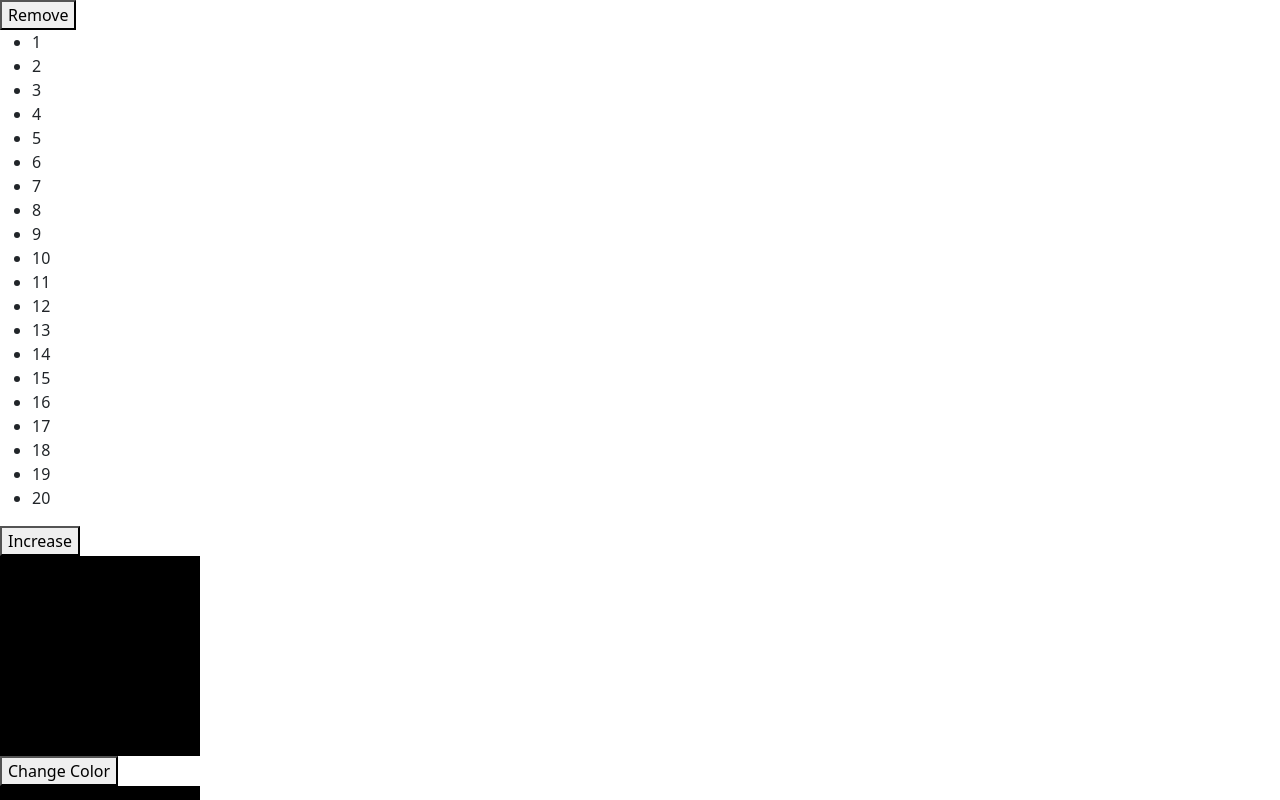
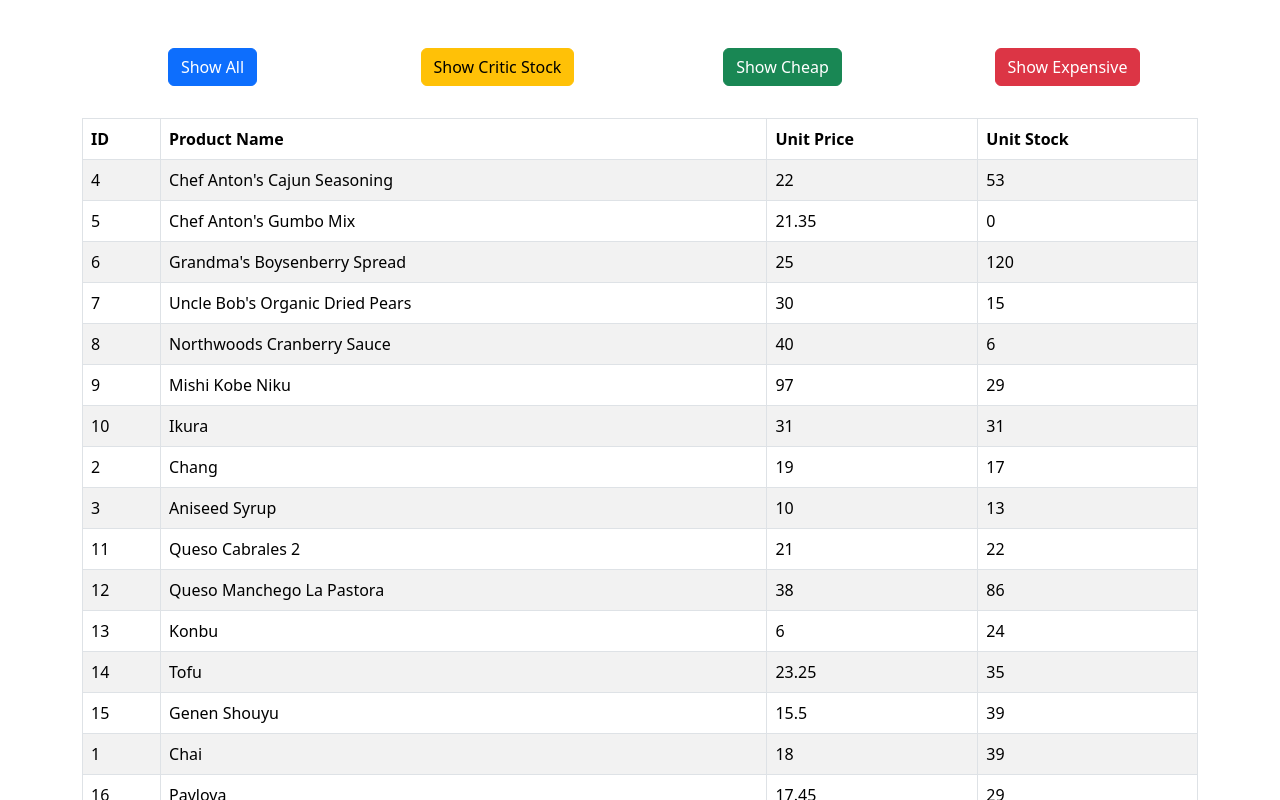
Before and after one commit to tahacxn/Erciyes-Bootcamp-React, a React (Create React App) app: page /products/1 in a window 1280 px wide. Shown: the top 800 px of the page. Built offline with nearby package versions, Linux system fonts and the light colour scheme.

Commit message:
React Product Fetch

```diff
--- a/src/App.js
+++ b/src/App.js
@@ -4,18 +4,20 @@ import 'bootstrap/dist/css/bootstrap.min.css';
 // import Home from "./pages/Home"
 // import Products from "./pages/Products"
 // import ProductsPage from "./pages/ProductsPage";
-import IncreaseDiv from "./State/IncreaseDiv";
-import RandomColor from "./State/RandomColor";
-import RandomNumberAdd from "./State/RandomNumberAdd";
-import RemoveRandomNumber from "./State/RemoveRandomNumber";
+// import IncreaseDiv from "./State/IncreaseDiv";
+// import RandomColor from "./State/RandomColor";
+// import RandomNumberAdd from "./State/RandomNumberAdd";
+// import RemoveRandomNumber from "./State/RemoveRandomNumber";
+import ProductFetch from "./State/ProductFetch";
 
 function App() {
   return (
   <>
-  <RemoveRandomNumber/>
+  <ProductFetch/>
+  {/* <RemoveRandomNumber/>
   <IncreaseDiv/>
   <RandomColor/>
-  <RandomNumberAdd/>
+  <RandomNumberAdd/> */}
   {/* <ul style={{display:'flex', justifyContent:'space-evenly'}}>
     <li><Link to='/'>Home</Link></li>
     <li><Link to='/products'>Products</Link></li>
--- /dev/null
+++ b/src/State/ProductFetch.jsx
@@ -0,0 +1,67 @@
+import React, { useState } from 'react'
+import { Container, Table } from "react-bootstrap";
+import { productsData } from '../data/productsData';
+function ProductFetch() {
+
+    const [products, setProducts] = useState(productsData)
+
+    const showAll= () => {
+        setProducts(productsData)
+    }
+    const critic= () => {
+        setProducts(productsData.filter((item) => item.unitsInStock < 5))
+    }
+    const cheap= () => {
+        setProducts(productsData.filter((item) => item.unitPrice < 15))
+    }
+    const expensive= () => {
+        setProducts(productsData.filter((item) => item.unitPrice > 30))
+    }
+
+
+    return (
+<>
+<div className="container mt-5 text-center">
+      <div className="row justify-content-center">
+        <div className="col-md-3 col-sm-6 mb-2">
+          <button onClick={showAll} className="btn btn-primary btn-block">Show All</button>
+        </div>
+        <div className="col-md-3 col-sm-6 mb-2">
+          <button onClick={critic} className="btn btn-warning btn-block">Show Critic Stock</button>
+        </div>
+        <div className="col-md-3 col-sm-6 mb-2">
+          <button onClick={cheap} className="btn btn-success btn-block">Show Cheap</button>
+        </div>
+        <div className="col-md-3 col-sm-6 mb-2">
+          <button onClick={expensive} className="btn btn-danger btn-block">Show Expensive</button>
+        </div>
+      </div>
+    </div>
+
+        <Container className="mt-4">
+          <Table striped bordered hover>
+            <thead>
+              <tr>
+                <th>ID</th>
+                <th>Product Name</th>
+                <th>Unit Price</th>
+                <th>Unit Stock</th>
+              </tr>
+            </thead>
+            <tbody>
+          {products.map((item) => (
+              <tr key={item.id}>
+              <td>{item.id}</td>
+              <td>{item.name}</td>
+              <td>{item.unitPrice}</td>
+              <td>{item.unitsInStock}</td>
+            </tr>
+          ))}
+        </tbody>
+          </Table>
+        </Container>
+          </>
+      );
+}
+
+export default ProductFetch
```
